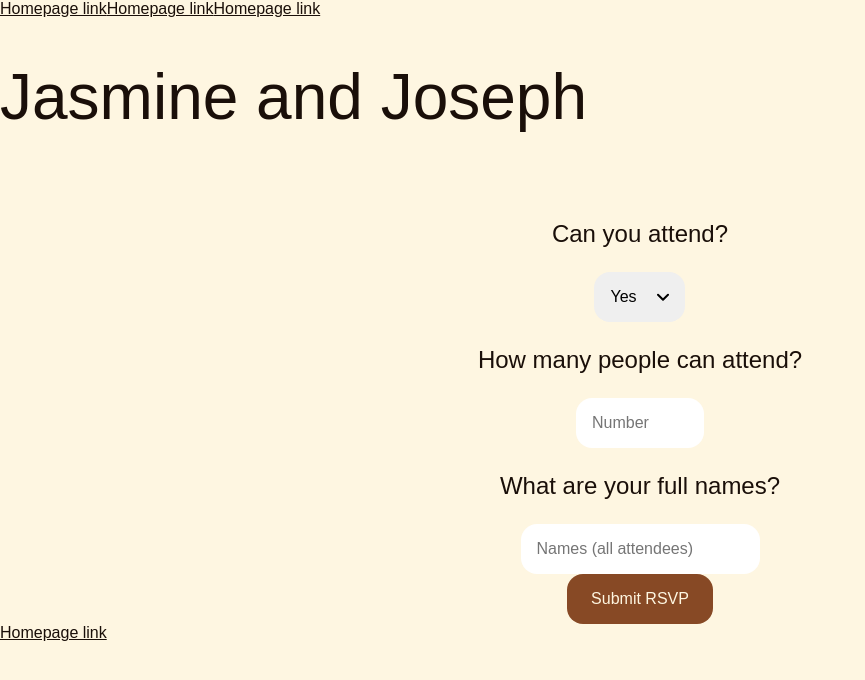
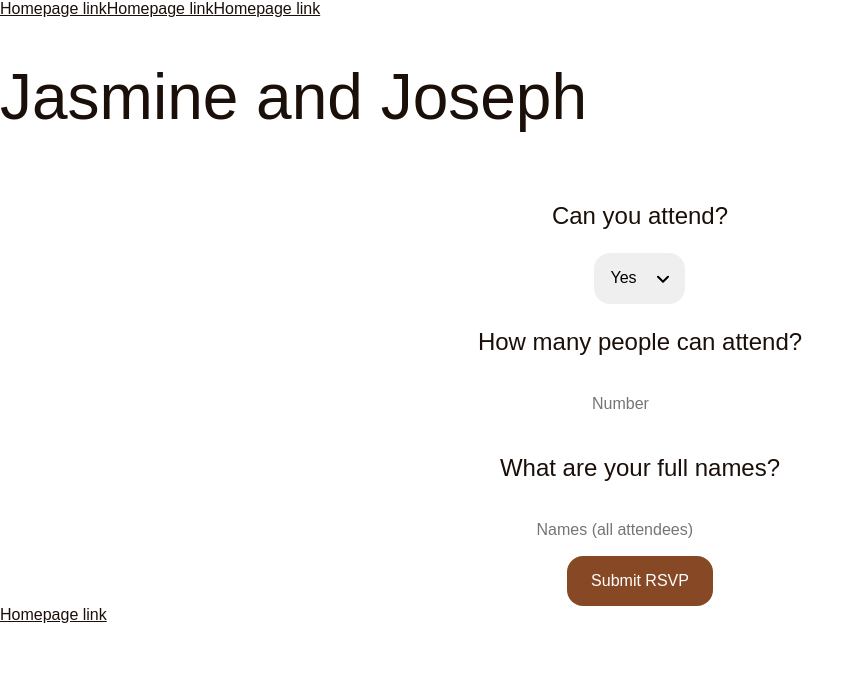
Before and after one commit to Joe-Brady/wedding-site, a React app: page / in a window 1280 px wide. Shown: the top 680 px of the page, without its empty margins (0-865 px from the left). Built offline with nearby package versions, Linux system fonts and the light colour scheme.

Commit message:
Add template styling

```diff
--- a/src/components/atoms/Select/Select.tsx
+++ b/src/components/atoms/Select/Select.tsx
@@ -22,6 +22,7 @@ const ArrowContainer = styled("div")`
   right: ${({ theme }) => theme.space(2)};
   top: 50%;
   transform: translateY(-45%);
+  pointer-events: none;
 `;
 
 export interface Props {
--- a/src/components/pages/Home/Home.tsx
+++ b/src/components/pages/Home/Home.tsx
@@ -44,7 +44,7 @@ const Home = (): ReactElement => {
   return (
     <Page
       head={<Typography variant="h1" text="Jasmine and Joseph" />}
-      headImageSrc=""
+      headImageSrc="https://www.pngkey.com/png/full/0-4439_laptop-watercolor-painting-throw-pillows-what-light-paint.png"
     >
       <div>
         <Form name="RSVP" method="POST" onSubmit={submitRsvp}>
--- a/src/components/templates/Page/Page.tsx
+++ b/src/components/templates/Page/Page.tsx
@@ -1,6 +1,8 @@
 import React, { ReactElement } from "react";
 import { Link } from "react-router-dom";
 import { PageUrl } from "../../../types";
+
+import { Body, HeadContainer, HeadImage, Main } from "./styles";
 
 interface Props {
   head: ReactElement;
@@ -9,19 +11,20 @@ interface Props {
 }
 
 const Template = ({ children, head, headImageSrc }: Props): ReactElement => (
-  <div>
-    <div>
+  <Body>
+    <HeadImage src={headImageSrc} />
+
+    <HeadContainer>
       <nav>
         <Link to={PageUrl.Home}>Homepage link</Link>
         <Link to={PageUrl.Home}>Homepage link</Link>
         <Link to={PageUrl.Home}>Homepage link</Link>
       </nav>
       <div>{head}</div>
-      <img src={headImageSrc} />
-    </div>
+    </HeadContainer>
 
-    <main>{children}</main>
-  </div>
+    <Main>{children}</Main>
+  </Body>
 );
 
 export default Template;
--- /dev/null
+++ b/src/components/templates/Page/styles.ts
@@ -0,0 +1,21 @@
+import styled from "styled-components";
+
+export const Body = styled("div")`
+  position: relative;
+`;
+
+export const Main = styled("div")`
+  position: relative;
+`;
+
+export const HeadContainer = styled("div")`
+  position: relative;
+`;
+
+export const HeadImage = styled("img")`
+  pointer-events: none;
+  position: absolute;
+  left: 50%;
+  transform: translateX(-50%);
+  top: -300px;
+`;
--- a/src/theme.ts
+++ b/src/theme.ts
@@ -5,7 +5,7 @@ const gridSpacing = (multiplier: number): string => `${multiplier * 8}px`;
 const theme: Theme = {
   space: gridSpacing,
   dark: "#1A0F09",
-  light: "#FEF6E1",
+  light: "#FFFFFF",
   highlight: "#874925",
   error: "#A40A0A",
 };
```
